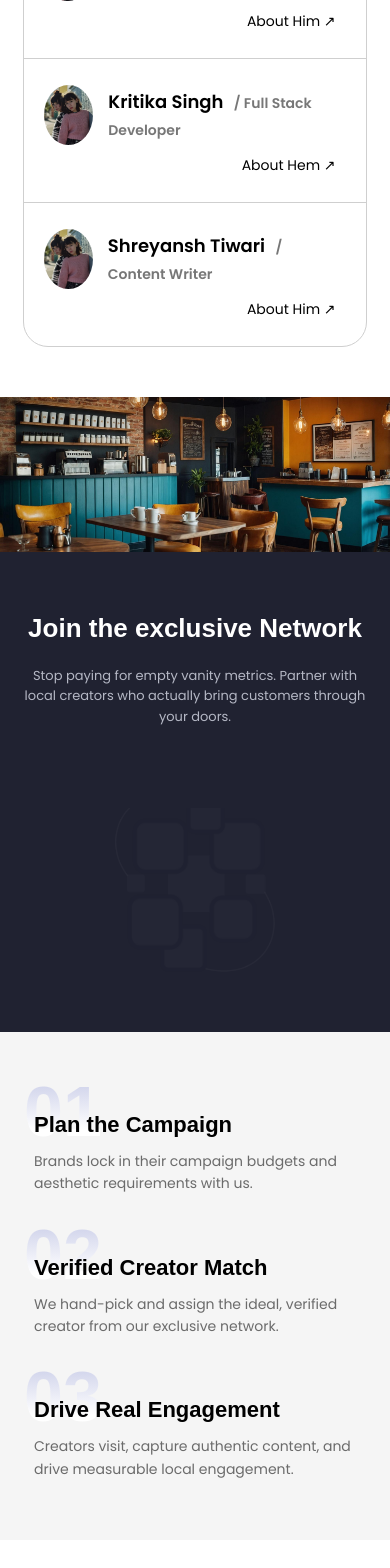
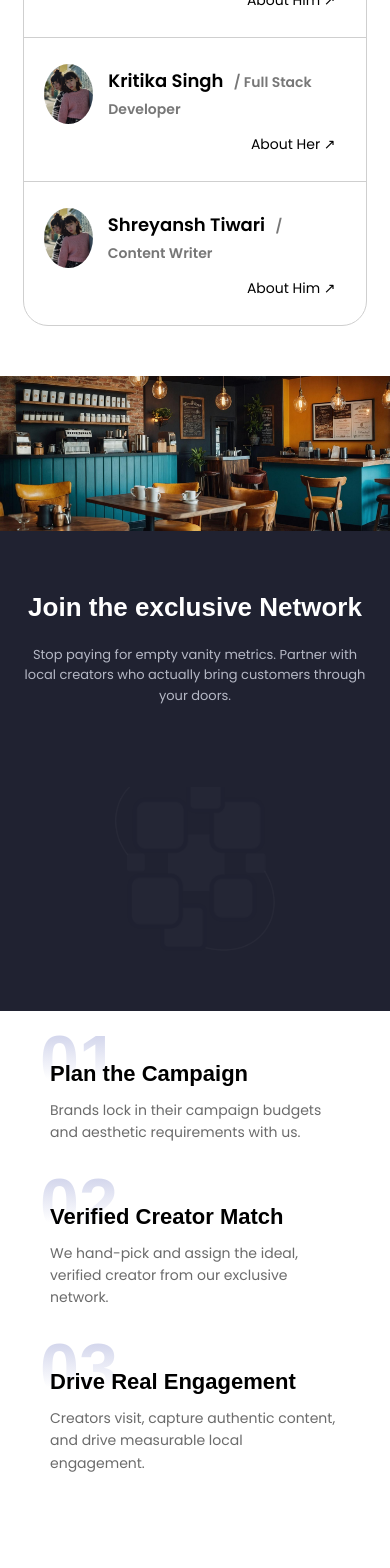
Before and after one commit to Aryangautam88/TAKA, a React (Vite) app in the folder ClIENT/: page /about in a window 390 px wide. Shown: the part 2200-3768 px from the top of the page. Built offline with nearby package versions, Linux system fonts and the light colour scheme; a web font is replaced by a local one.

Commit message:
resolved conflicts

```diff
--- a/ClIENT/src/components/Footer.css
+++ b/ClIENT/src/components/Footer.css
@@ -222,6 +222,10 @@
 
 @media(max-width:600px) {
 
+  .contact{
+    padding: 20px 6%;
+  }
+
   .paperIcon {
       width: 130px;
       margin: 20px auto 0;
--- a/ClIENT/src/pages/About.css
+++ b/ClIENT/src/pages/About.css
@@ -749,7 +749,7 @@
 /* ================= FEATURES SECTION ================= */
 
 .about_features {
-  background: #f5f5f5;
+  background: #ffffff;
   padding: 120px 8% 0px;
   font-family: "Poppins", sans-serif;
 }
@@ -859,7 +859,7 @@
 
 @media (max-width: 600px) {
   .about_features {
-    padding: 80px 10px 40px 34px;
+    padding: 50px;
   }
 
   .about_features__container {
--- a/ClIENT/src/pages/About.jsx
+++ b/ClIENT/src/pages/About.jsx
@@ -151,7 +151,7 @@ const About = () => {
 
               </div>
 
-              <p className="team__link">About Hem ↗</p>
+              <p className="team__link">About Her ↗</p>
 
             </div>
 
```
Also changed, not shown: ClIENT/src/assets/abhishek.jpeg.
